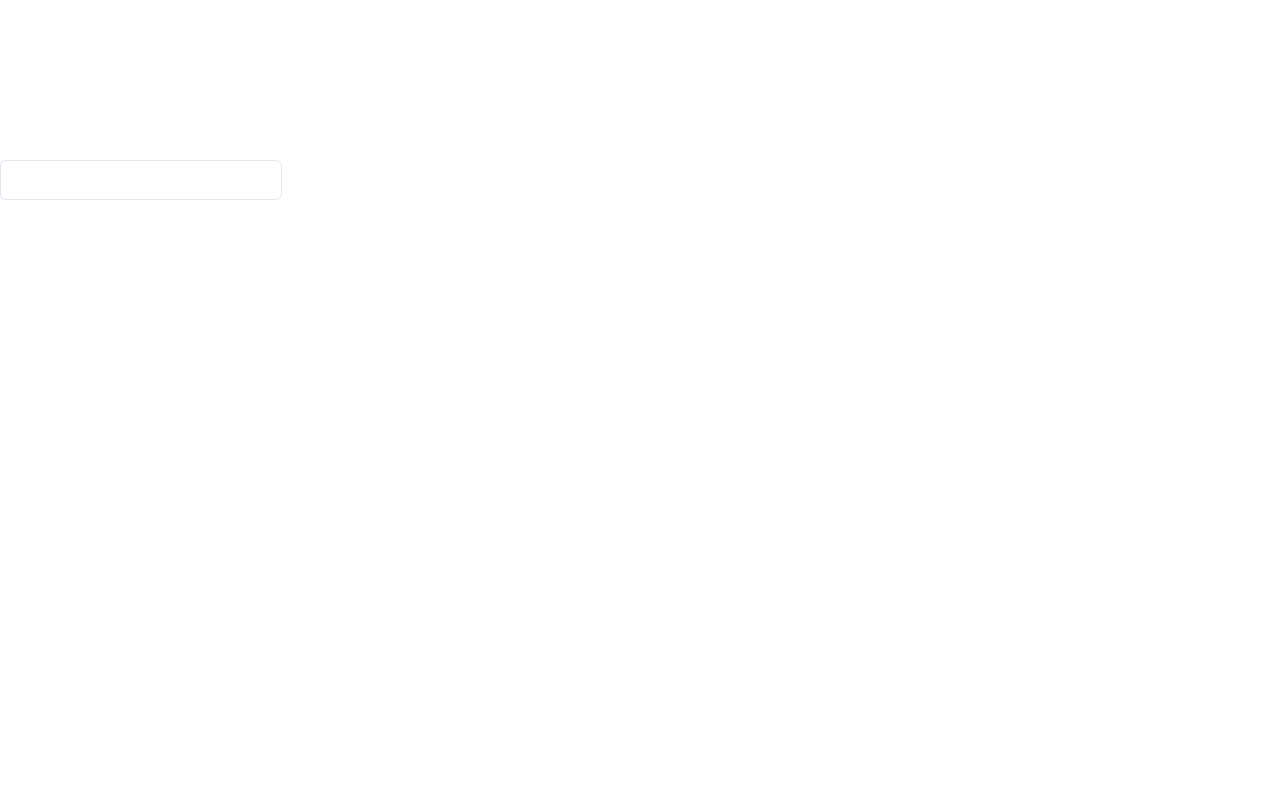
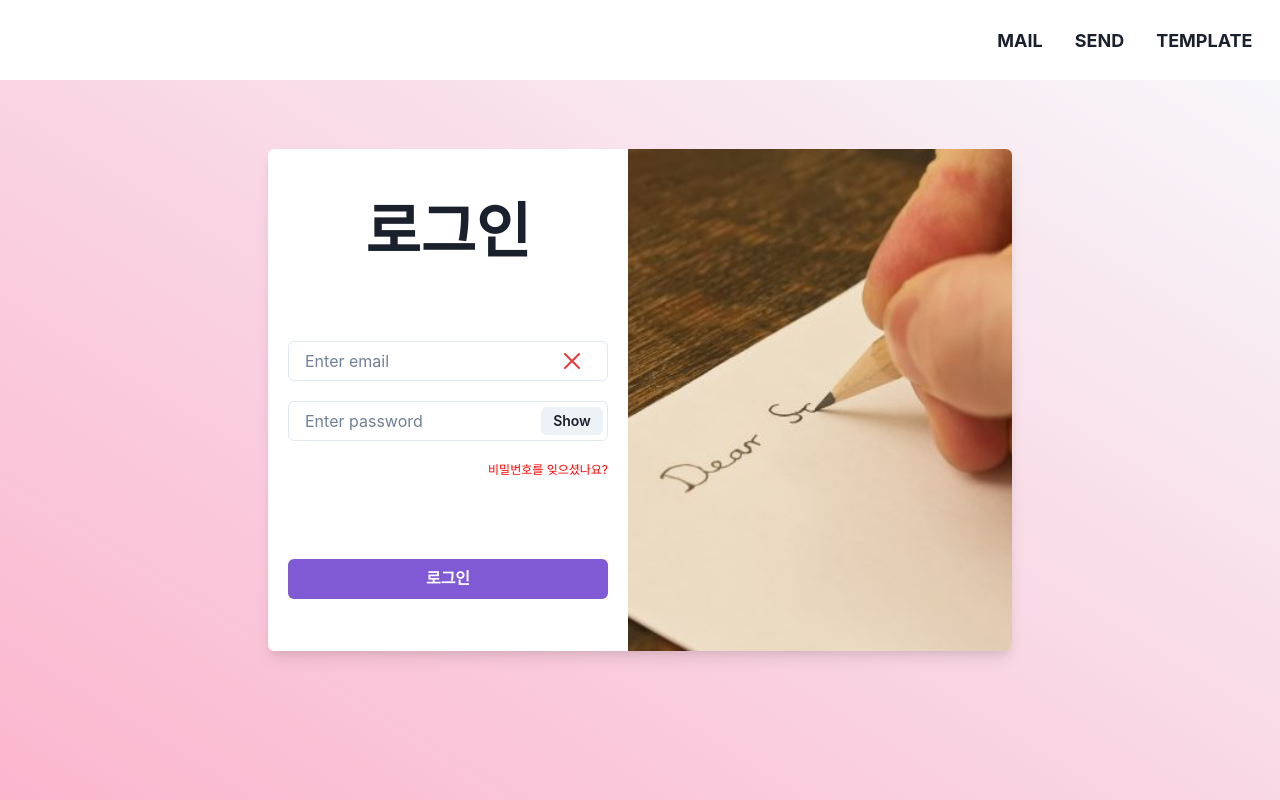
Before and after one commit to ArenF/LetterProject, a React app: page /login in a window 1280 px wide. Built offline with nearby package versions, Linux system fonts and the light colour scheme.

Commit message:
design Login Page

```diff
--- a/package.json
+++ b/package.json
@@ -11,6 +11,7 @@
   "license": "MIT",
   "description": "",
   "dependencies": {
+    "@chakra-ui/icons": "^2.1.1",
     "@chakra-ui/react": "^2.8.2",
     "@emotion/react": "^11.11.4",
     "@emotion/styled": "^11.11.5",
--- a/src/App.jsx
+++ b/src/App.jsx
@@ -4,10 +4,12 @@ import Main from "./pages/main/Main";
 import Login from "./pages/login/Login";
 import MailPage from "./pages/mail/MailPage";
 import SendPage from "./pages/send/SendPage";
+import NavBar from "./components/navbar/NavBar";
 
 const App = () => {
     return(
         <BrowserRouter>
+            <NavBar />
             <Routes>
                 <Route path="/" element={<Main/>} />
                 <Route path="/mail" element={<MailPage/>} />
--- a/src/components/navbar/NavBar.jsx
+++ b/src/components/navbar/NavBar.jsx
@@ -38,10 +38,10 @@ const NavBar = () => {
             h="5em"
             position="fixed"
             display="flex"
+            bgColor="white"
         >
             <HStack
                 w="100vw"
-                border="1px solid red"
                 position="relative"
                 display="flex"
                 justifyContent="center"
--- a/src/pages/login/Login.jsx
+++ b/src/pages/login/Login.jsx
@@ -1,7 +1,8 @@
 import React, { useState } from "react";
-import { useNavigate } from "react-router-dom";
+import { useNavigate, Link as RouterLink } from "react-router-dom";
 import { getAuth, signInWithEmailAndPassword } from "firebase/auth";
-import { Box, Center, Input } from "@chakra-ui/react";
+import { Box, Card, CardBody, HStack, VStack, Heading, Button, Input, InputGroup, InputRightElement, Text, Image, Link as ChakraLink } from "@chakra-ui/react";
+import { CheckIcon, CloseIcon } from "@chakra-ui/icons";
 
 const Login = () => {
     const auth = getAuth();
@@ -10,54 +11,105 @@ const Login = () => {
     const [email, setEmail] = useState('');
     const [password, setPassword] = useState('');
 
-    function emailChange(value) {
-        setEmail(value);
-        console.log(value);
-    }
-    function passwordChange(value) {
-        setPassword(value);
-        console.log(value);
+    // show 는 password를 보여줄 지 안 보여줄 지 정하는 값이다.
+    const [show, setShow] = useState(false);
+
+    // correct는 email Input에서 email 정규표현식 규칙을 지켰을 때 true가 되는 값이다.
+    const [correct, setCorrect] = useState(false);
+
+    // 이메일 입력한 값을 정규표현식으로 비교해서 이메일 규칙으로 작성했는가를 확인한다.
+    function emailCheck(value) {
+        const email_regex = /^[a-zA-Z0-9._-]+@[a-zA-Z0-9.-]+\.[a-zA-Z]{2,4}$/i;
+        setCorrect(email_regex.test(value));
+        console.log(email_regex.test(value));
     }
 
-    function clickLoginButton(event) {
-        event.preventDefault();
-        signInWithEmailAndPassword(auth, email, password)
-            .then((userCredental) => {
-                const user = userCredental.user;
-                // 로그인 성공 시에 실행될 코드
-                console.log(user);
-                sessionStorage.setItem("user", JSON.stringify(user));
-                navigate("/");
-            })
-            .catch((error) => {
-                const errorCode = error.code;
-                const errorMessage = error.message;
+    // 로그인 버튼을 눌렀을 때
+    function submitLogin() {
 
-                console.log(errorCode);
-                console.log(errorMessage);
-                // 로그인 실패
-
-            });
+        navigate('/');
     }
 
     return (
         <Box
-            w={"100%"}
-            h={"max-content"}
-            bgColor={"rose"}
+            w={"100vw"}
+            h={"100vh"}
+            bgGradient='linear(to-tr, pink.200, gray.50)'
         >
-            <Center
-                paddingTop="10em"
-                w={"fit-content"}
-                h={"fit-content"}
+            <Card
+                bg={"white"}
+                position="absolute"
+                top="50%"
+                left="50%"
+                transform="translate(-50%, -50%)"
+                overflow='hidden'
+                variant='elevated'
+                shadow='lg'
+                direction={{base: 'column', sm:'row'}}
             >
-                <Box
-                    w={"fit-content"}
-                    h={"fit-content"}
-                >
-                    <Input variant={"outline"} placeholder="" />
-                </Box>
-            </Center>
+                <CardBody>
+                    <HStack
+                        direction='row'
+                        spacing={0}
+                    >
+                        <VStack
+                            align='stretch'
+                            spacing={20}
+                            w="20em"
+                            paddingY={"2rem"}
+                        >
+                            <Heading size={"3xl"} textAlign='center' >로그인</Heading>
+                            <VStack spacing={5}>
+                                <InputGroup size="md">
+                                    <Input
+                                        pr='4.5rem'
+                                        size="md"
+                                        variant="outline"
+                                        placeholder="Enter email"
+                                        onChange={(event) => {
+                                            setEmail(event.target.value);
+                                            emailCheck(event.target.value);
+                                         }}
+                                    />
+                                    <InputRightElement width='4.5rem'>
+                                        { correct ? <CheckIcon color='green.500' /> : <CloseIcon color='red.500' /> }
+                                    </InputRightElement>
+                                </InputGroup>
+                                <InputGroup size="md">
+                                    <Input
+                                        pr='4.5rem'
+                                        type={show ? 'text' : 'password'}
+                                        placeholder="Enter password"
+                                        onChange={(event) => {
+                                            setPassword(event.target.value);
+                                        }}
+                                    />
+
+                                    <InputRightElement width='4.5rem'>
+                                        <Button h='1.75rem' size='sm' onClick={() => {setShow(!show)}}>
+                                            {show ? 'Hide' : 'Show'}
+                                        </Button>
+                                    </InputRightElement>
+                                </InputGroup>
+                                <ChakraLink w='100%' href="/signup">
+                                    <Text color='red' w='100%' textAlign='right' fontSize='xs'>
+                                        비밀번호를 잊으셨나요?
+                                    </Text>
+                                </ChakraLink>
+                            </VStack>
+
+                            <Button colorScheme="purple" onClick={() => { submitLogin(); }}>로그인</Button>
+                        </VStack>
+                    </HStack>
+                </CardBody>
+
+                <Image
+                  objectFit='cover'
+                  maxW={{ base: '100%', sm: '24rem' }}
+                  src='images/writing-letter-image.jpeg'
+                  alt='Caffe Latte'
+                />
+            </Card>
         </Box>
     );
 };
--- a/src/pages/main/Main.jsx
+++ b/src/pages/main/Main.jsx
@@ -1,6 +1,35 @@
 import React from "react";
 import NavBar from "../../components/navbar/NavBar";
-import { Box, Text, VStack, HStack, Heading, Button, UnorderedList, ListItem, Image } from "@chakra-ui/react";
+import { Box, Text, VStack, HStack, Heading, Button, UnorderedList, ListItem, Image, SimpleGrid, Icon, createIcon } from "@chakra-ui/react";
+import { AtSignIcon, EmailIcon, PhoneIcon } from "@chakra-ui/icons";
+
+const IconTextBox = ({Icon, subtitle, context}) => (
+  <VStack
+    padding="10px"
+    position="relative"
+    w="30rem"
+    h="auto"
+    border="1px solid red"
+    spacing={5}
+    align="stretch"
+  >
+    {Icon}
+    <Text
+      textAlign="left"
+      position="relative"
+      fontSize="large"
+    >
+      {subtitle}
+    </Text>
+    <Text
+      textAlign="left"
+      position='relative'
+      w="100%"
+    >
+      {context}
+    </Text>
+  </VStack>
+);
 
 const DividedBox = ({leftContent, rightContent}) => {
   return (
@@ -76,7 +105,6 @@ const Main = () => {
       w={"100vw"}
       h={"100vh"}
     >
-      <NavBar />
       <VStack
         position="relative"
         w="100vw" h="auto"
@@ -146,6 +174,23 @@ const Main = () => {
           />
         }
       />
+      <SimpleGrid
+        column={2} spacing={10}
+        padding="2rem"
+      >
+        <IconTextBox
+          Icon={
+            <EmailIcon/>
+          }
+          subtitle="이메일로도 간단히 볼 수 있게!"
+          context={"가입하지 않은 상대면 이메일로 간단히 보낼 수 있어요!"}
+        />
+        <IconTextBox
+          Icon={<PhoneIcon/>}
+          subtitle="친구 추가"
+          context={"친구 추가 기능을 통해 친구를 추가해보세요! 서로서로 교환하는 편지는 친구창을 통해 볼 수 있습니다!"}
+        />
+      </SimpleGrid>
     </Box>
   );
 };
```
Also changed, not shown: 1 other file (tests, documents, lock files or other folders).
